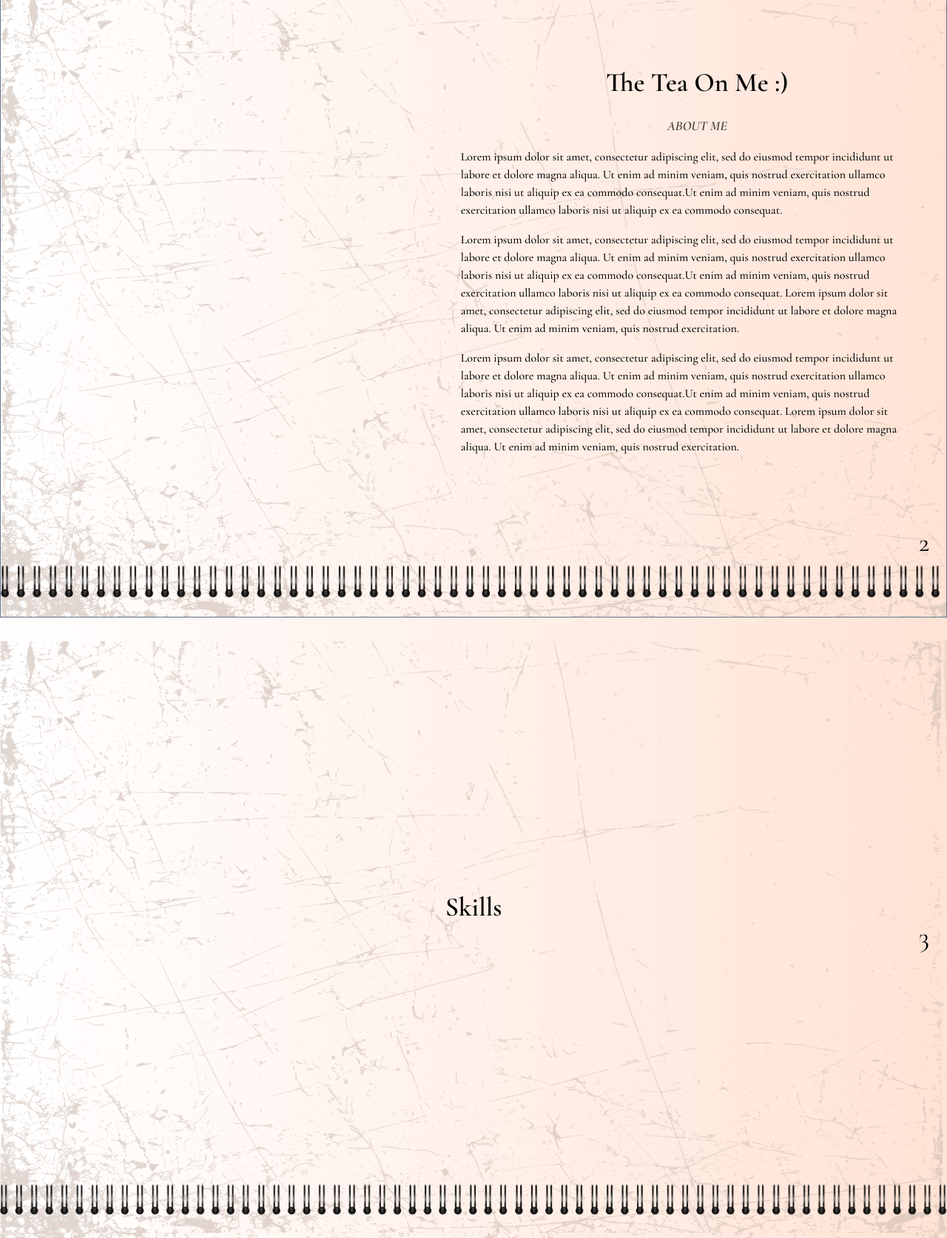
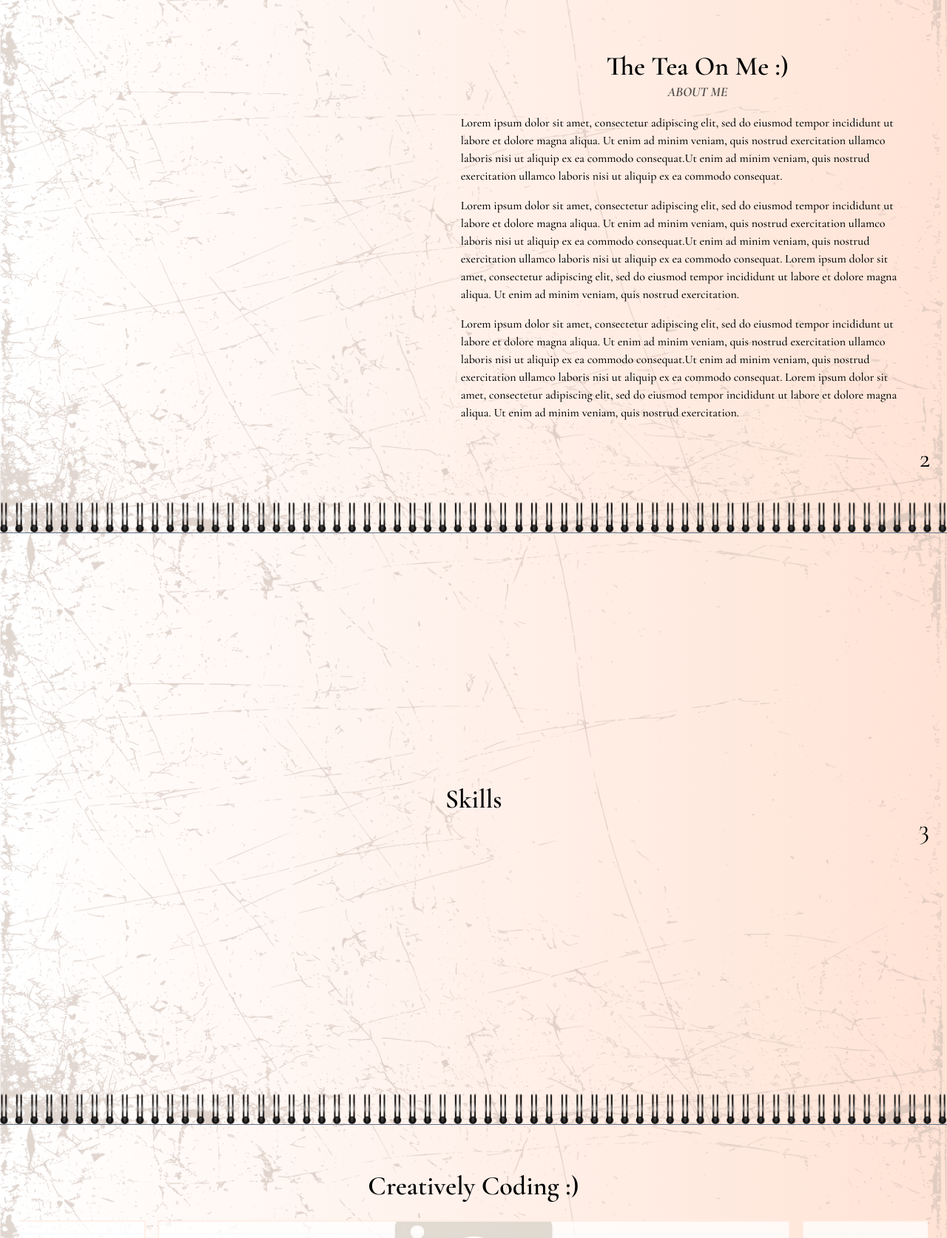
Before and after one commit to kayishau/23_portfolio, a React (Create React App) app: page / in a window 1280 px wide. Shown: the part 889-2563 px from the top of the page at 74% size. Built offline with nearby package versions, Linux system fonts and the light colour scheme; a web font is replaced by a local one.

Commit message:
fixed formatting

```diff
--- a/src/components/EmblaCarousel.js
+++ b/src/components/EmblaCarousel.js
@@ -64,8 +64,9 @@ const EmblaCarousel = (props) => {
               <div className="embla__slide__number">
                 <span>{index + 1}</span>
               </div>
-              <div className="flex flex-col items-center gap-2 opacity-75 hover:opacity-100 hover:border-primary border border-slate-400 p-3">
+              <div className="flex flex-col items-center gap-2 opacity-75 hover:opacity-100 border-2 border-projectBorder hover:border-primary">
                 <img className="embla__slide__img" src={index.img} />
+                <div className="flex flex-col items-center gap-2 opacity-75 border bg-gradient-to-r from-white to-slate-300 p-2">
                 <h1 className="font-cg text-4xl font-extrabold">{index.title}</h1>
                 <h2 className="text-2xl">{index.type}</h2>
                 <p className="font-cg text-xl text-center px-10">{index.summary}</p>
@@ -76,6 +77,7 @@ const EmblaCarousel = (props) => {
                 <a className="h-10 w-10" href={index.github}>
                   <GithubIcon />
                 </a>
+                </div>
                 </div>
 
               </div>
--- a/src/sections/About.js
+++ b/src/sections/About.js
@@ -8,20 +8,21 @@ const About = () => {
     <>
       <section
         id="aboutSection"
-        className="flex flex-wrap items-center justify-center min-h-screen w-full border border-slate-500"
+        className="flex flex-wrap items-center justify-center min-h-screen w-full border-t border-slate-500"
         style={{
           backgroundImage: "url(/img/finalTexture.png)",
           backgroundSize: "cover",
           backgroundRepeat: "no-repeat",
+          backgroundPosition: "bottom",
         }}
       >
         <div className="w-1/2 min-h-screen ">
           {/* Add Picture fade in component here */}
           <AboutPictures />
         </div>
-        <div className="w-1/2 min-h-screen flex flex-col -ml-10 justify-center items-center mb-20">
+        <div className="w-1/2 min-h-screen flex flex-col -ml-10 justify-center items-center ">
           {/* add margins so that Animated text overlaos */}
-          <div className="mb-6">
+          <div className="mb-">
             <h1 className="font-cg text-4xl font-extrabold mt-0">The Tea On Me :)</h1>
           </div>
           <h2 className="text-lg font-cg italic font-bold uppercase text-dark/75">
--- a/src/sections/Home.js
+++ b/src/sections/Home.js
@@ -13,26 +13,26 @@ const Home = ({ childern, className = "" }) => {
           backgroundImage: "url(/img/finalTexture.png)",
           backgroundSize: "cover",
           backgroundRepeat: "no-repeat",
-          backgroundPosition: "center",
+          backgroundPosition: "bottom",
           // marginBottom: "5px"
         }}
-        className="flex flex-col items-center justify-center w-full min-h-screen border border-slate-500"
+        className="flex flex-col items-center justify-center w-full min-h-screen border-b-1 border-slate-500"
       >
         <div className={`${className} w-full min-h-full`}>
           {childern}
 
-          <div className="flex items-center w-full">
+          <div className="flex items-center w-full min-h-full">
             <div className="w-1/2 flex items-center justify-center mr-3">
               <div
                 style={{
                   backgroundImage: "url(/img/flower.png)",
-                  height: "800px",
+                  height: "700px",
                   width: "800px",
                   backgroundSize: "cover",
                   backgroundRepeat: "no-repeat",
                 }}
                 alt="watercolor flowers image"
-                className="mt-4 mb-4"
+                className=""
               ></div>
             </div>
 
--- a/src/sections/Projects.js
+++ b/src/sections/Projects.js
@@ -20,13 +20,14 @@ export default function Projects() {
     <>
     <section
       id="projectsSection"
-      className="w-full min-h-screen flex flex-col items-center justify-center"
+      className="w-full min-h-screen flex flex-col items-center justify-center border-t border-slate-500"
       style={{
         backgroundImage: "url(/img/finalTexture.png)",
         backgroundSize: "cover",
         backgroundRepeat: "no-repeat",
+        backgroundPosition: "bottom",
       }}>
-        <h1 className="font-cg text-4xl font-extrabold mt-0">Creatively Coding </h1>
+        <h1 className="font-cg text-4xl font-extrabold mt-0">Creatively Coding :)</h1>
       <section className="sandbox__carousel">
       <EmblaCarousel slides={SLIDES} options={OPTIONS} />
     </section>
--- a/src/sections/Skills.js
+++ b/src/sections/Skills.js
@@ -24,7 +24,7 @@ export default function Skills() {
     <>
       <section
         id="skillsSection"
-        className="flex flex-wrap flex-col items-center justify-center min-h-screen w-full mt-8 "
+        className="flex flex-wrap flex-col items-center justify-center min-h-screen w-full border-t border-slate-500"
         style={{
           backgroundImage: "url(/img/finalTexture.png)",
           backgroundSize: "cover",
--- a/tailwind.config.js
+++ b/tailwind.config.js
@@ -18,6 +18,7 @@ module.exports = {
         primaryDark: "#684C42", // 80,230,217
         gradientOne: "#ffe3d5",
         gradientTwo: "#FC6E0B",
+        projectBorder: "#FFECE2"
     }
     },
     screens: {
```
Also changed, not shown: public/img/finaltexture.png.
